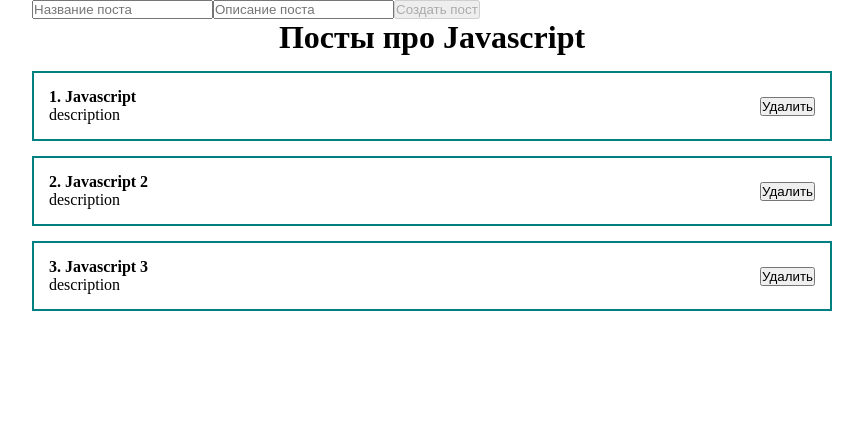
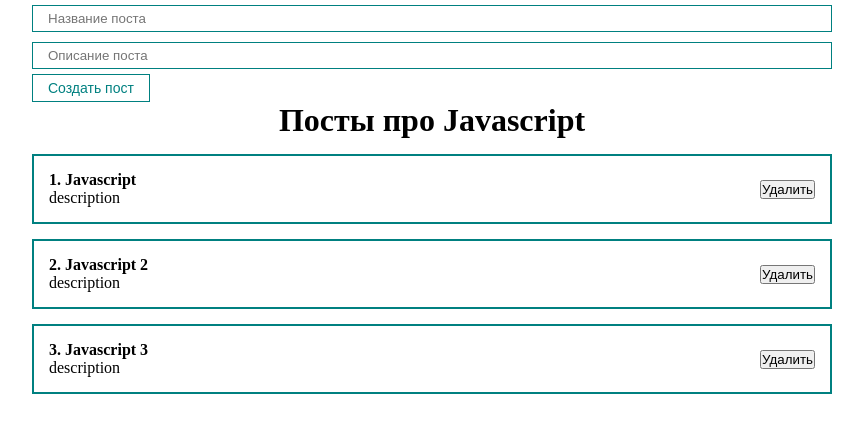
Before and after one commit to amirganizhev/React-documentation, a React (Create React App) app: page / in a window 1280 px wide. Shown: the top 432 px of the page, without its empty margins (208-1071 px from the left). Built offline with nearby package versions, Linux system fonts and the light colour scheme.

Commit message:
useRef() неуправляемый компонент

```diff
--- a/src/App.js
+++ b/src/App.js
@@ -1,7 +1,8 @@
-import React, {useState} from 'react';
+import React, {useState, useRef} from 'react';
 import './styles/App.css'
 import PostList from './components/PostList';
 import MyButton from './components/UI/button/MyButton';
+import MyInput from './components/UI/input/MyInput';
 
 function App() {
 
@@ -11,12 +12,31 @@
     {id: 3, title: 'Javascript 3', body: 'description'},
   ])
 
+  const [title, setTitle] = useState('')
+
+  const bodyInputRef = useRef();
+
+  const addNewPost = (e) => {
+    e.preventDefault();
+    console.log(title)
+    console.log(bodyInputRef.current.value)
+  }
+
   return (
     <div className="App">
       <form>
-        <input type="text" placeholder="Название поста"/>
-        <input type="text" placeholder="Описание поста"/>
-        <MyButton disabled>Создать пост</MyButton>
+        <MyInput
+          value={title}
+          onChange={e => setTitle(e.target.value)}
+          type="text"
+          placeholder="Название поста"
+        />
+        <MyInput
+          ref={bodyInputRef}
+          type="text"
+          placeholder="Описание поста"
+        />
+        <MyButton onClick={addNewPost}>Создать пост</MyButton>
       </form>
       <PostList posts={posts} title='Посты про Javascript'/>
     </div>
--- a/src/components/UI/button/MyButton.jsx
+++ b/src/components/UI/button/MyButton.jsx
@@ -4,10 +4,10 @@
 const MyButton = ({children, ...props}) => {
 
   return (
-    <button {...props} className={classes.MyBtn}>
+    <button {...props} className={classes.myBtn}>
       {children}
     </button>
-  );
+  )
 
 }
 
--- /dev/null
+++ b/src/components/UI/input/MyInput.jsx
@@ -0,0 +1,12 @@
+import React from 'react';
+import classes from './MyInput.module.css';
+
+const MyInput = React.forwardRef((props, ref) => {
+
+  return (
+    <input ref={ref} className={classes.myInput} {...props} />
+  )
+
+})
+
+export default MyInput;
--- /dev/null
+++ b/src/components/UI/input/MyInput.module.css
@@ -0,0 +1,6 @@
+.myInput {
+    width: 100%;
+    padding: 5px 15px;
+    margin: 5px 0;
+    border: 1px solid teal;
+}
```
Also changed, not shown: 1 other file (tests, documents, lock files or other folders).
